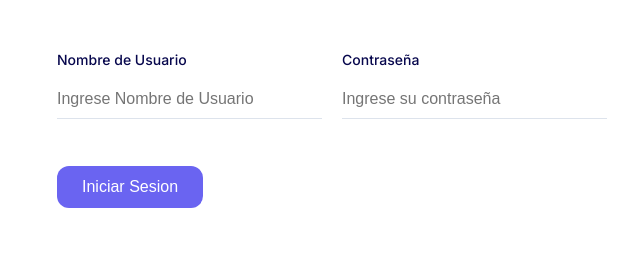
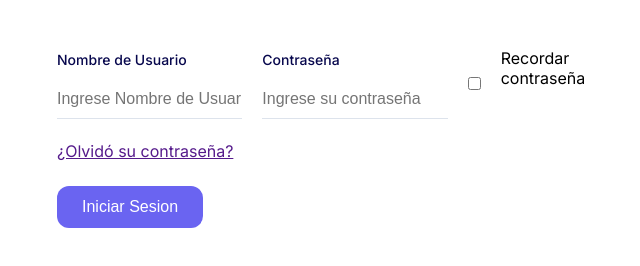
Before and after one commit to barrionuevoJ/CoffeAndBooks_sprint_2, a website: page views/login.html in a window 1280 px wide. Shown: the whole page, without its empty margins (308-948 px from the left). Drawn offline with Linux system fonts and the light colour scheme; files that its build step writes are made by us from their sources.

Commit message:
checkbox agregados

```diff
--- a/views/login.html
+++ b/views/login.html
@@ -36,9 +36,12 @@
                         class="inputs"
                         />
                         <label for="contraUsuario" class="input-label"> Contraseña </label>
+
+
                     </div>
+                    <input type="checkbox" name="input-recordar" value="recordar">Recordar contraseña
                   </div>
-
+                  <p><a href="">¿Olvidó su contraseña?</a></p>
                   <button class="btn-Iniciar">
                       Iniciar Sesion
                   </button>
```
